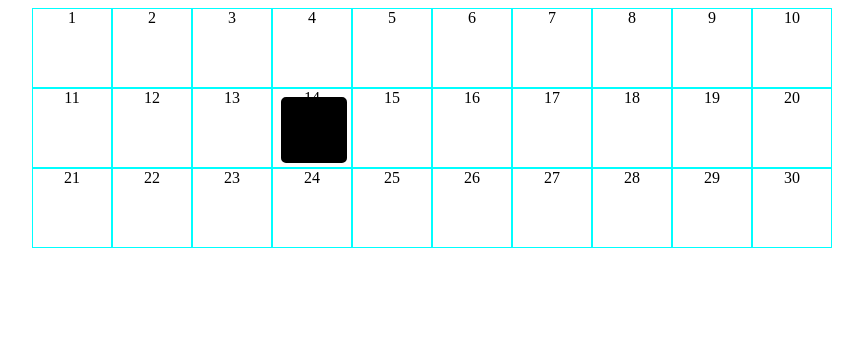
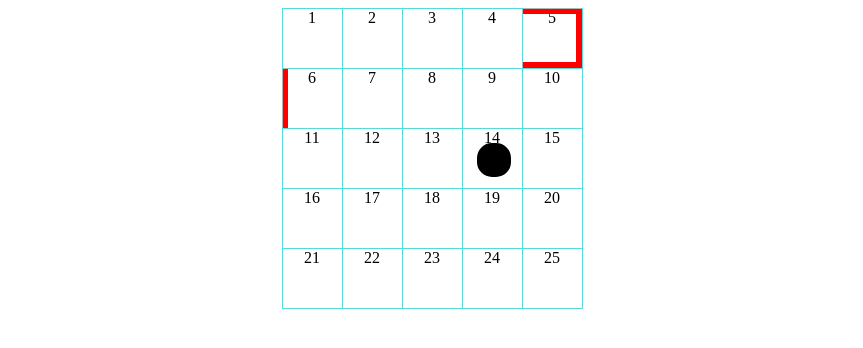
Before and after one commit to Eldors/gsme, a plain HTML site: page index.html in a window 1280 px wide. Shown: the whole page, without its empty margins (208-1071 px from the left). Drawn offline with Linux system fonts and the light colour scheme.

Commit message:
add function createWall

```diff
--- a/CSS/style.css
+++ b/CSS/style.css
@@ -1,28 +1,64 @@
 .field {
-    height: 320px;
-    width: 800px;
+    height: 300px;
+    width: 300px;
     display: grid;
-    grid-template-rows: 80px 80px 80px 80px 80px;
-  grid-template-columns: 80px 80px 80px 80px 80px 80px 80px 80px 80px 80px;
+    grid-template-rows: repeat(5, 1fr);
+  grid-template-columns: repeat(5, 1fr);
     margin: 5px auto;
     padding: 0;
 }
 
+
 .field > div {
+    display: grid;
     padding: 0;
+    margin: -0.5px;
     border: solid 1px aqua;
     text-align: center;
     position: relative;
 }
 
+.top-wall {
+    position: absolute;
+    width: 100%;
+    height: 10%;
+    top: 0%;
+    background-color: red;
+}
+
+.right-wall {
+    position: absolute;
+    width: 10%;
+    height: 100%;
+    right: 0%;
+    background-color: red;
+}
+
+.bottom-wall {
+    position: absolute;
+    width: 100%;
+    height: 10%;
+    bottom: 0%;
+    background-color: red;
+}
+
+.left-wall {
+    position: absolute;
+    width: 10%;
+    height: 100%;
+    left: 0%;
+    background-color: red;
+}
+
 .heroe {
-    width:  80%;
-    height: 80%;
-    top: 10%;
-    left: 10%;
     position: absolute;
+    width:  50%;
+    height: 50%;
+    top: 25%;
+    left: 25%;
+
     background-color: black;
     color:  white;
     border: solid 2px black;
-    border-radius: 5px;
+    border-radius: 15px;
 }
--- a/JS/index.js
+++ b/JS/index.js
@@ -4,12 +4,9 @@ const field = document.querySelector('.field');
 
 const cell = field.children;
 
-const widthCell = cell[0].offsetWidth;
+const amountColumns = 5;
+const amountRows = 5;
 
-const amountColumns = 10;
-const amountRows = 3;
-
-cell[(amountColumns * amountRows) - 1].id = `${amountColumns}.${amountRows}`;
 
 function numberingCell () {
     let C = 0;  //column number
@@ -17,7 +14,7 @@ function numberingCell () {
 
     for (let i = 0; i < amountRows; i++) {
         for (let j = 0; j < amountColumns; j++) {
-                cell[(j + i * 10)].id = `${R} ${C}`;
+                cell[(j + i * 5)].id = `${R} ${C}`;
                 C++;
         }
         R++;
@@ -32,7 +29,6 @@ function moveHeroe (event) {
 
     const elemEvent = event.target;
     const Heroe = document.querySelector('.heroe').parentElement;
-    console.log('Heroe: ', Heroe);
 
     const coordinatesEvent = elemEvent.id;
     const coodrinatesHeroe = Heroe.id;
@@ -52,7 +48,6 @@ function moveHeroe (event) {
             || secondCoordEvent == secondCoordHeroe + 1
             || secondCoordEvent == secondCoordHeroe - 1))
         {
-            console.log(1);
             const heroeNow = document.querySelector('.heroe');
             const containerHeroe = document.createElement('div');
 
@@ -60,9 +55,30 @@ function moveHeroe (event) {
 
             Heroe.removeChild(heroeNow);
             elemEvent.appendChild(containerHeroe);
-
         }
     }
 }
 
+function createWall (numberCell, side) {
+    const containerWall = document.createElement('div');
+    const parentContainer = document.getElementById(numberCell);
+    console.log('parentContainer: ', parentContainer);
+
+    if ( side == 1 )  containerWall.className = 'top-wall'
+    else if ( side == 2 )   containerWall.className = 'right-wall'
+    else if ( side == 3 )   containerWall.className = 'bottom-wall'
+    else if ( side == 4 )   containerWall.className = 'left-wall';
+    else return;
+    //parentContainer.innerHTML = '';
+    parentContainer.appendChild(containerWall);
+
+}
+
+createWall('0 4', 2);
+createWall('0 4', 3);
+createWall('1 0', 4);
+createWall('0 4', 1);
+
+
+
 field.addEventListener('click', moveHeroe);
--- a/index.html
+++ b/index.html
@@ -22,9 +22,7 @@
             <div>11</div>
             <div>12</div>
             <div>13</div>
-            <div>
-                14
-                <div class="heroe"></div>
+            <div>14<div class="heroe"></div>
             </div>
             <div>15</div>
             <div>16</div>
@@ -35,13 +33,9 @@
             <div>21</div>
             <div>22</div>
             <div>23</div>
-            <div >24</div>
+            <div>24</div>
             <div>25</div>
-            <div>26</div>
-            <div>27</div>
-            <div>28</div>
-            <div>29</div>
-            <div>30</div>
+
 
     </div>
 </body>
```
